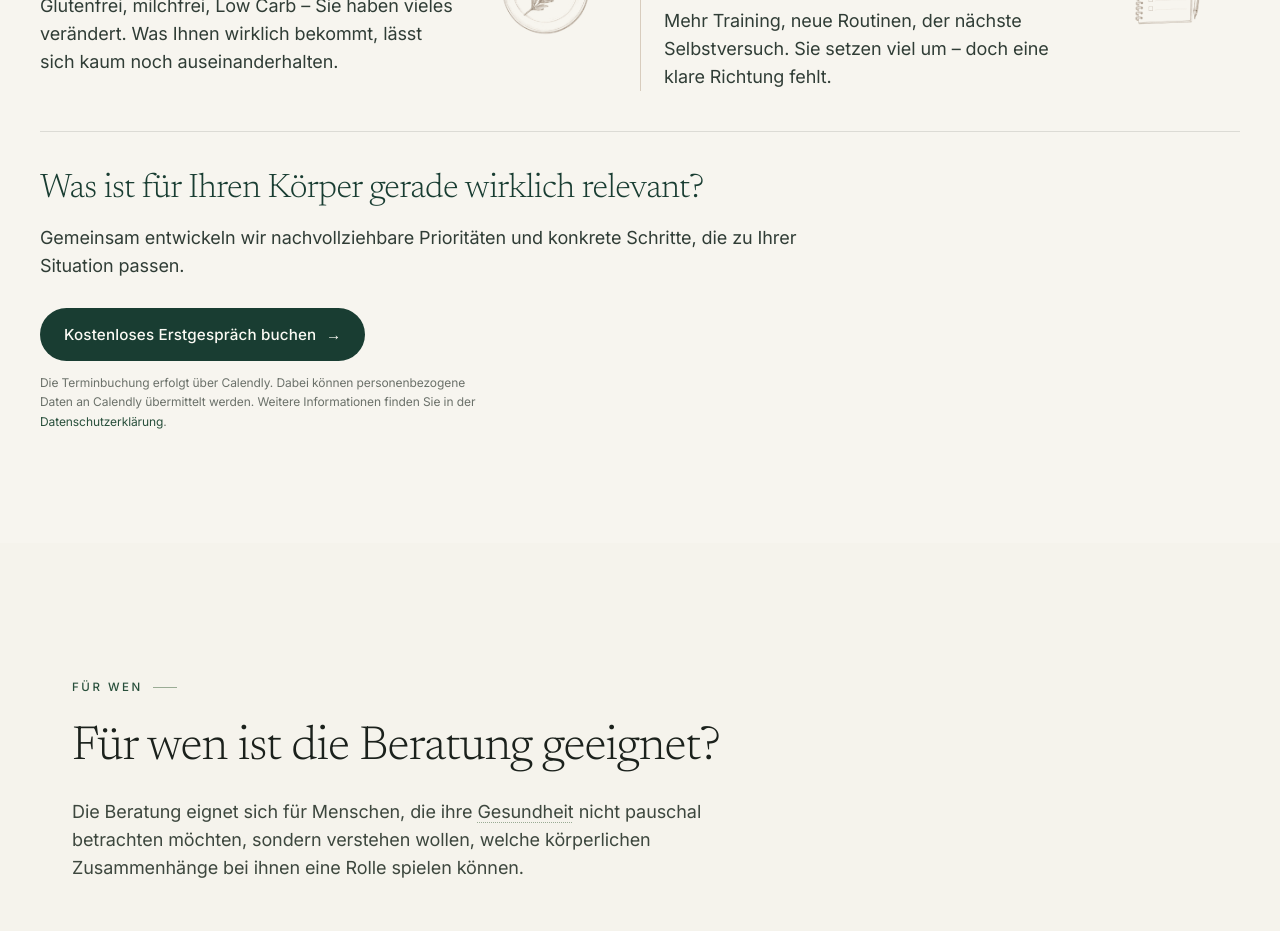
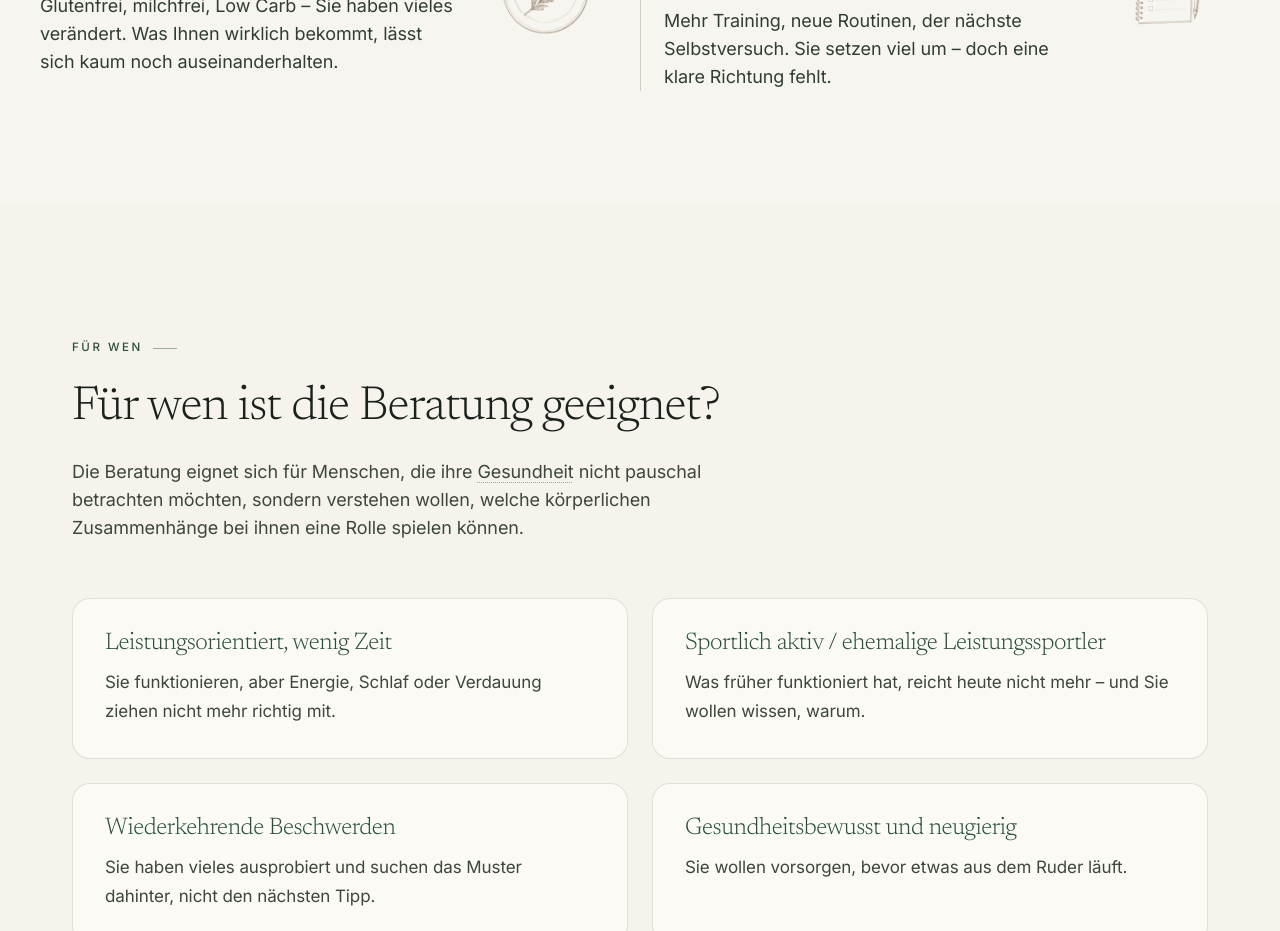
Before and after one commit to maerzbiochemie/biochemische-gesundheitsberatung, a Next.js app: page /privatkunden in a window 1280 px wide. Shown: the part 1100-2031 px from the top of the page. Built offline with nearby package versions, Linux system fonts and the light colour scheme.

Commit message:
content: remove Privatkunden closing CTA block (BIO-183)
Milva: the closing "Was ist für Ihren Körper..." block under the four
examples doesn't fit; drop it entirely (heading, body, button, and the
Calendly privacy note) so the page ends after the examples.

```diff
--- a/app/privatkunden/page.tsx
+++ b/app/privatkunden/page.tsx
@@ -79,8 +79,7 @@ export const metadata: Metadata = {
 };
 
 export default function PrivatkundenPage() {
-  const { hero, beispiele, beispieleCta, catcher, praevention, zielgruppen, nutzen, kompass, process, finalCta } =
-    privatkunden;
+  const { hero, beispiele, catcher, praevention, zielgruppen, nutzen, kompass, process, finalCta } = privatkunden;
   const { pakete } = leistungen;
   return (
     <>
@@ -200,24 +199,6 @@ export default function PrivatkundenPage() {
             </div>
           </div>
 
-          {/* Erstgespräch-Aufruf */}
-          <div className="mt-10 border-t border-[var(--color-hairline-warm)] pt-10">
-            <Reveal>
-              <h2 className="font-display text-[28px] leading-[1.2] text-[var(--color-forest)] min-[600px]:text-[34px]">
-                {beispieleCta.title}
-              </h2>
-              <p className="mt-4 max-w-[780px] text-[18px] leading-[1.55] text-[var(--color-slate)]">
-                {beispieleCta.body}
-              </p>
-              <div className="mt-7">
-                <BookingButton
-                  label="Kostenloses Erstgespräch buchen"
-                  align="left"
-                  className="!bg-[var(--color-forest)] hover:!bg-[var(--color-sage-deep)]"
-                />
-              </div>
-            </Reveal>
-          </div>
         </div>
       </section>
 
```
